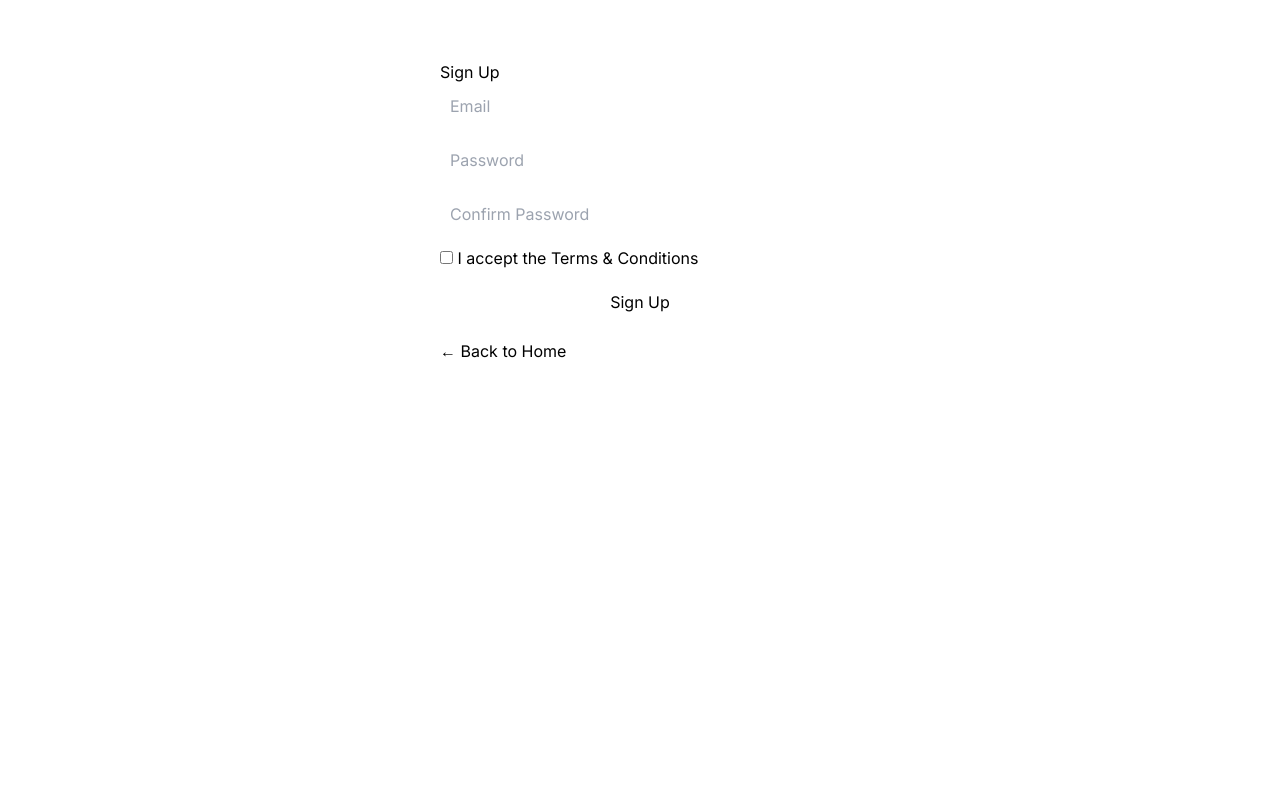
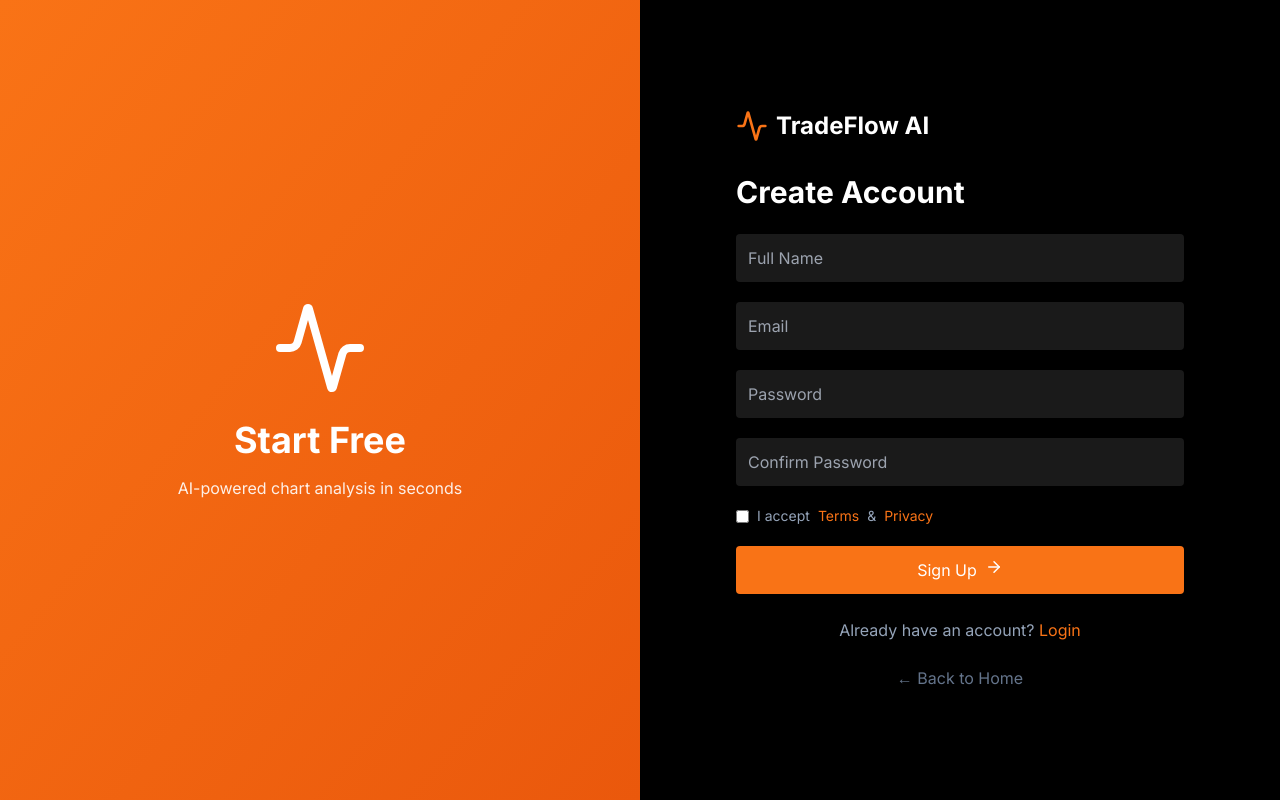
Before and after one commit to rochicenat/tradeflow-ai-frontend, a Next.js app: page /signup in a window 1280 px wide. Built offline with nearby package versions, Linux system fonts and the light colour scheme.

Commit message:
fix: restore signup UI + password rules + direct dashboard redirect

```diff
--- a/app/signup/page.tsx
+++ b/app/signup/page.tsx
@@ -1,111 +1,148 @@
-"use client";
+'use client';
 
-import { useState } from "react";
-import { useRouter } from "next/navigation";
-import Link from "next/link";
-
-const isValidPassword = (password: string) => {
-  return /^(?=.*[a-z])(?=.*[A-Z])(?=.*\d).{8,}$/.test(password);
-};
+import { useState } from 'react';
+import { useRouter } from 'next/navigation';
+import Link from 'next/link';
+import { motion } from 'framer-motion';
+import { Activity, Mail, Lock, User as UserIcon, ArrowRight } from 'lucide-react';
+import toast, { Toaster } from 'react-hot-toast';
 
 export default function SignupPage() {
   const router = useRouter();
 
-  const [email, setEmail] = useState("");
-  const [password, setPassword] = useState("");
-  const [confirmPassword, setConfirmPassword] = useState("");
-  const [acceptedTerms, setAcceptedTerms] = useState(false);
+  const [name, setName] = useState('');
+  const [email, setEmail] = useState('');
+  const [password, setPassword] = useState('');
+  const [confirmPassword, setConfirmPassword] = useState('');
+  const [agreed, setAgreed] = useState(false);
   const [loading, setLoading] = useState(false);
 
-  const handleSubmit = async (e: React.FormEvent) => {
+  const passwordValid =
+    password.length >= 8 &&
+    /[A-Z]/.test(password) &&
+    /[0-9]/.test(password);
+
+  const handleSignup = async (e: React.FormEvent) => {
     e.preventDefault();
 
-    if (!isValidPassword(password)) {
-      alert("Password: min 8 chars, 1 uppercase, 1 lowercase, 1 number");
+    if (!passwordValid) {
+      toast.error('Password must be at least 8 characters, include 1 uppercase and 1 number');
       return;
     }
 
     if (password !== confirmPassword) {
-      alert("Passwords do not match");
+      toast.error('Passwords do not match');
       return;
     }
 
-    if (!acceptedTerms) {
-      alert("Accept terms first");
+    if (!agreed) {
+      toast.error('You must accept Terms & Privacy Policy');
       return;
     }
 
-    try {
     setLoading(true);
 
-      const res = await fetch(
-        process.env.NEXT_PUBLIC_API_URL + "/auth/signup",
-        {
-          method: "POST",
-          headers: { "Content-Type": "application/json" },
-          body: JSON.stringify({ email, password }),
-        }
-      );
+    try {
+      const res = await fetch('https://tradeflow-ai-backend-production.up.railway.app/register', {
+        method: 'POST',
+        headers: { 'Content-Type': 'application/x-www-form-urlencoded' },
+        body: new URLSearchParams({ name, email, password }),
+      });
 
-      if (!res.ok) throw new Error("Signup failed");
+      const data = await res.json();
 
-      // ✅ signup sonrası direkt dashboard
-      router.push("/dashboard");
-    } catch (err) {
-      alert("Signup error");
+      if (!res.ok) throw new Error(data.detail || 'Signup failed');
+
+      localStorage.setItem('token', data.access_token);
+
+      toast.success('Account created successfully!');
+      setTimeout(() => router.push('/dashboard'), 500);
+    } catch (err: any) {
+      toast.error(err.message || 'Signup failed');
     } finally {
       setLoading(false);
     }
   };
 
   return (
-    <div style={{ maxWidth: 400, margin: "60px auto" }}>
-      <h1>Sign Up</h1>
+    <div className="min-h-screen bg-black flex">
+      <Toaster position="top-right" />
 
-      <form onSubmit={handleSubmit}>
+      <div className="hidden lg:flex w-1/2 bg-gradient-to-br from-orange-500 to-orange-600 items-center justify-center p-12">
+        <div className="text-white text-center">
+          <Activity className="w-24 h-24 mx-auto mb-6" />
+          <h2 className="text-4xl font-bold mb-4">Start Free</h2>
+          <p className="opacity-90">AI-powered chart analysis in seconds</p>
+        </div>
+      </div>
+
+      <div className="w-full lg:w-1/2 flex items-center justify-center p-8">
+        <motion.div initial={{ opacity: 0, y: 20 }} animate={{ opacity: 1, y: 0 }} className="w-full max-w-md">
+          <Link href="/" className="flex items-center gap-2 mb-8">
+            <Activity className="w-8 h-8 text-orange-500" />
+            <span className="text-2xl font-bold text-white">TradeFlow AI</span>
+          </Link>
+
+          <h1 className="text-3xl font-bold text-white mb-6">Create Account</h1>
+
+          <form onSubmit={handleSignup} className="space-y-5">
             <input
+              required
+              placeholder="Full Name"
+              value={name}
+              onChange={e => setName(e.target.value)}
+              className="w-full bg-[#1A1A1A] p-3 rounded text-white"
+            />
+
+            <input
+              required
               type="email"
               placeholder="Email"
               value={email}
-          onChange={(e) => setEmail(e.target.value)}
-          required
-          style={{ width: "100%", padding: 10, marginBottom: 10 }}
+              onChange={e => setEmail(e.target.value)}
+              className="w-full bg-[#1A1A1A] p-3 rounded text-white"
             />
 
             <input
+              required
               type="password"
               placeholder="Password"
               value={password}
-          onChange={(e) => setPassword(e.target.value)}
-          required
-          style={{ width: "100%", padding: 10, marginBottom: 10 }}
+              onChange={e => setPassword(e.target.value)}
+              className="w-full bg-[#1A1A1A] p-3 rounded text-white"
             />
 
             <input
+              required
               type="password"
               placeholder="Confirm Password"
               value={confirmPassword}
-          onChange={(e) => setConfirmPassword(e.target.value)}
-          required
-          style={{ width: "100%", padding: 10, marginBottom: 10 }}
+              onChange={e => setConfirmPassword(e.target.value)}
+              className="w-full bg-[#1A1A1A] p-3 rounded text-white"
             />
 
-        <label style={{ display: "block", marginBottom: 10 }}>
-          <input
-            type="checkbox"
-            checked={acceptedTerms}
-            onChange={(e) => setAcceptedTerms(e.target.checked)}
-          />{" "}
-          I accept the Terms & Conditions
+            <label className="flex items-center gap-2 text-sm text-slate-400">
+              <input type="checkbox" checked={agreed} onChange={e => setAgreed(e.target.checked)} />
+              I accept <Link href="/terms" className="text-orange-500">Terms</Link> & <Link href="/privacy" className="text-orange-500">Privacy</Link>
             </label>
 
-        <button type="submit" disabled={loading} style={{ width: "100%", padding: 10 }}>
-          {loading ? "Signing up..." : "Sign Up"}
+            <button
+              disabled={loading}
+              className="w-full bg-orange-500 hover:bg-orange-600 py-3 rounded text-white flex justify-center gap-2"
+            >
+              {loading ? 'Creating...' : 'Sign Up'}
+              {!loading && <ArrowRight size={18} />}
             </button>
           </form>
 
-      <div style={{ marginTop: 15 }}>
-        <Link href="/">← Back to Home</Link>
+          <div className="mt-6 text-center text-slate-400">
+            Already have an account? <Link href="/login" className="text-orange-500">Login</Link>
+          </div>
+
+          <div className="mt-6 text-center">
+            <Link href="/" className="text-slate-500">← Back to Home</Link>
+          </div>
+        </motion.div>
       </div>
     </div>
   );
```
Lines whose indentation alone changed are shown as unchanged.
